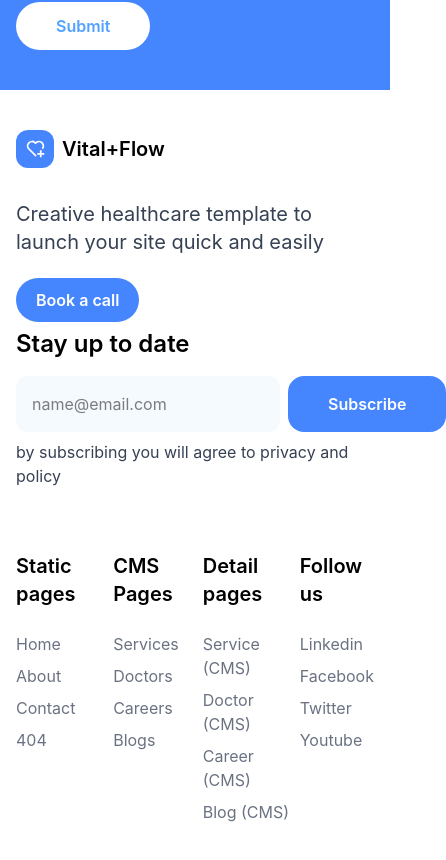
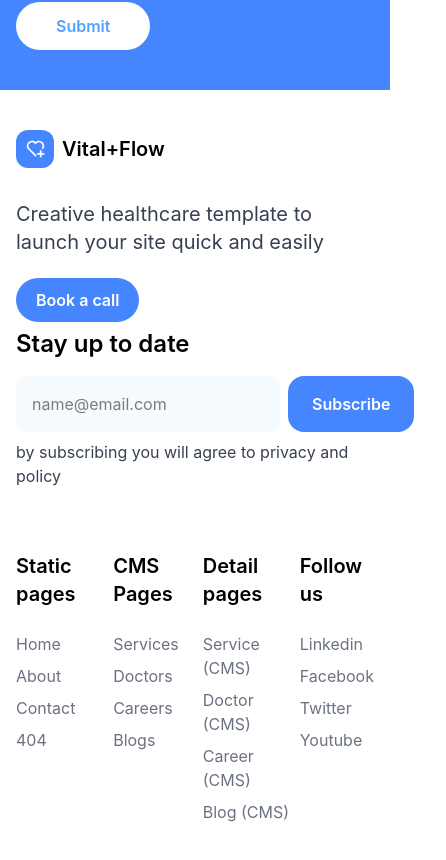
Before and after one commit to hamdard-coder/vitalflow, a React (Vite) app: page / in a window 390 px wide. Shown: the part 7997-8857 px from the top of the page, 446 px wide, since content can reach past the window. Built offline with nearby package versions, Linux system fonts and the light colour scheme.

Commit message:
add more changes

```diff
--- a/src/components/Footer/Footer.jsx
+++ b/src/components/Footer/Footer.jsx
@@ -35,7 +35,7 @@ const Footer = () => {
 
               <a
                 href=""
-                className="bg-[#4586ff] px-10 py-4 font-semibold rounded-2xl text-white "
+                className="bg-[#4586ff] px-6 lg:px-10 md:px-10 py-4 font-semibold rounded-2xl text-white "
               >
                 Subscribe
               </a>
```
